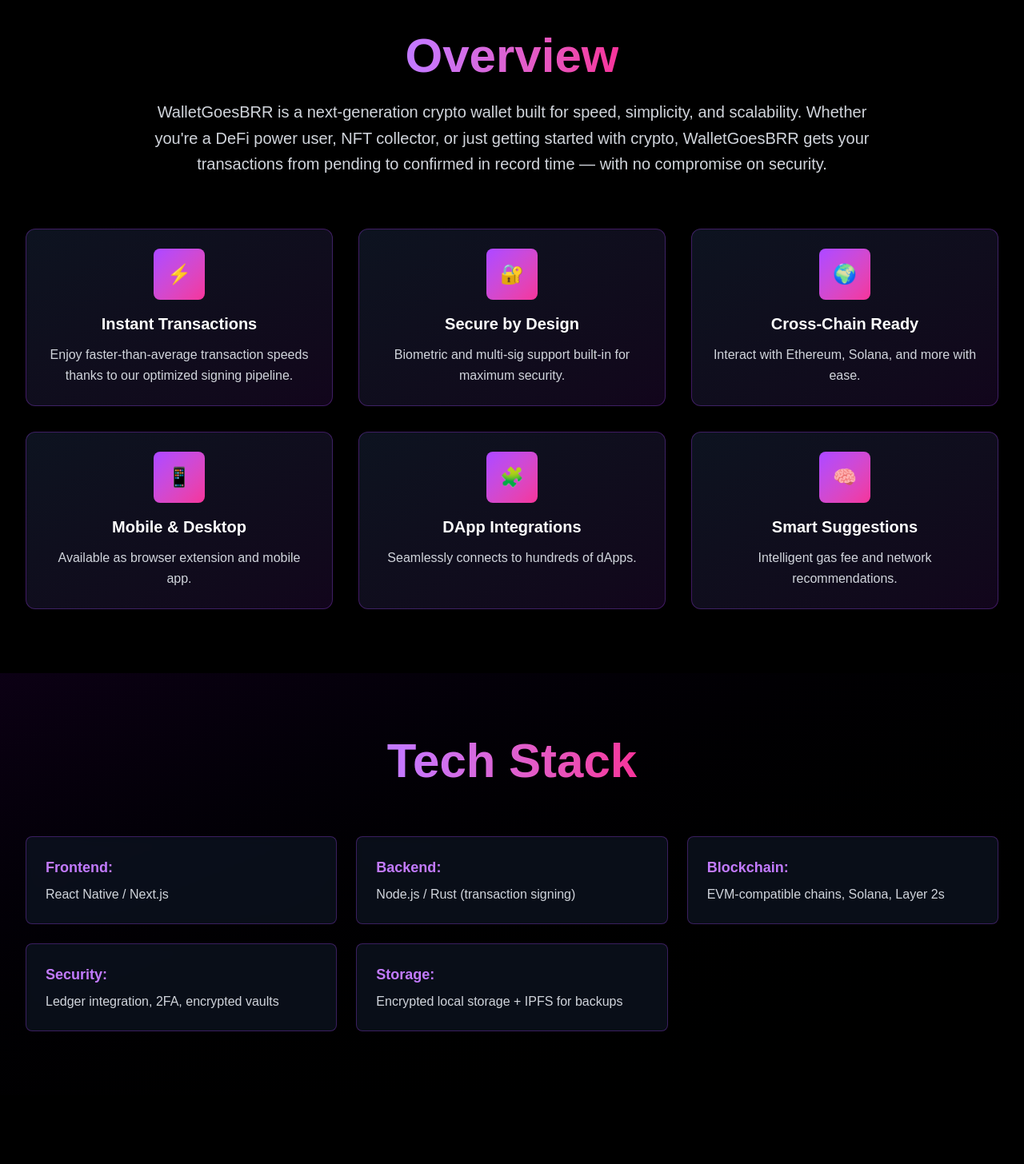
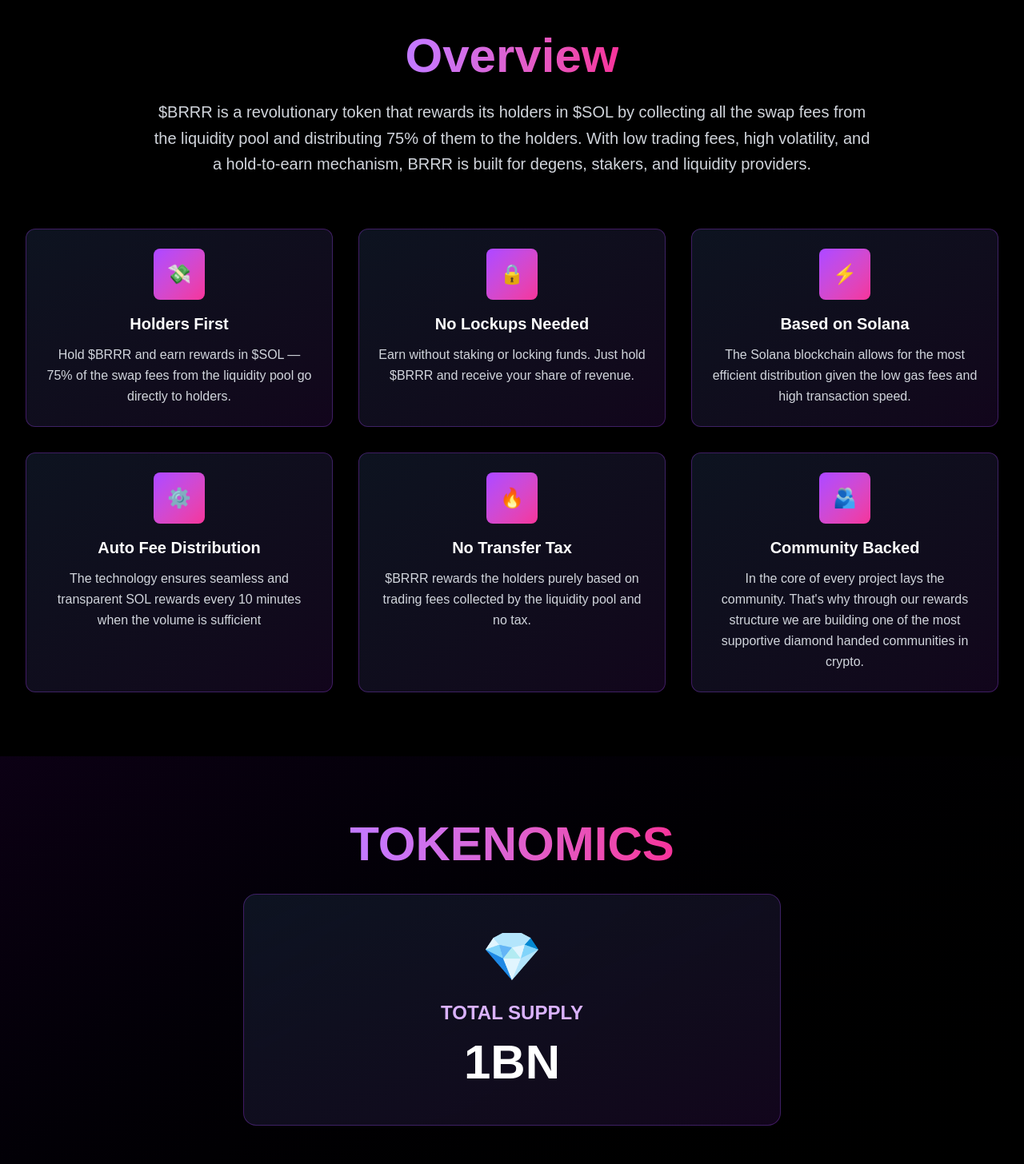
Before and after one commit to cryptoduke01/walletgoes, a React (Vite) app: page / in a window 1280 px wide. Shown: the part 840-2296 px from the top of the page at 80% size. Built offline with nearby package versions, Linux system fonts and the light colour scheme; a web font is replaced by a local one.

Commit message:
Code Changes

```diff
--- a/src/BRRRLandingpage.jsx
+++ b/src/BRRRLandingpage.jsx
@@ -158,7 +158,7 @@
           transition={{ duration: 0.8, delay: 0.4 }}
           className="text-lg md:text-xl text-gray-300 mb-12 max-w-4xl mx-auto leading-relaxed"
         >
-          Fast. Secure. Borderless. WalletGoesBRR is a blazing-fast, user-friendly digital wallet designed for the modern Web3 world.
+          No complex staking. No price limits. Just hold and earn — every trade makes your wallet go BRRRRR.
         </motion.p>
 
         <motion.div
@@ -167,14 +167,6 @@
           transition={{ duration: 0.8, delay: 0.6 }}
           className="flex flex-col sm:flex-row gap-6 justify-center items-center"
         >
-          <motion.button
-            whileHover={{ scale: 1.05, boxShadow: "0 20px 40px rgba(168, 85, 247, 0.4)" }}
-            whileTap={{ scale: 0.95 }}
-            className="px-8 py-4 bg-gradient-to-r from-purple-600 to-pink-600 text-white font-bold rounded-full text-lg shadow-lg"
-          >
-            DEV
-          </motion.button>
-
           <div className="bg-gray-900/80 backdrop-blur-sm border border-purple-500/30 rounded-lg p-4">
             <p className="text-gray-400 text-sm mb-2">CA</p>
             <p className="text-purple-300 font-mono text-sm break-all" style={{ fontFamily: 'JetBrains Mono, monospace' }}>
@@ -222,45 +214,45 @@
             <span className="text-transparent bg-clip-text bg-gradient-to-r from-purple-400 to-pink-500">Overview</span>
           </h2>
           <p className="text-xl text-gray-300 max-w-4xl mx-auto leading-relaxed">
-            WalletGoesBRR is a next-generation crypto wallet built for speed, simplicity, and scalability. Whether you're a DeFi power user, NFT collector, or just getting started with crypto, WalletGoesBRR gets your transactions from pending to confirmed in record time — with no compromise on security.
+            $BRRR is a revolutionary token that rewards its holders in $SOL by collecting all the swap fees from the liquidity pool and distributing 75% of them to the holders. With low trading fees, high volatility, and a hold-to-earn mechanism, BRRR is built for degens, stakers, and liquidity providers.
           </p>
         </motion.div>
 
         <div className="grid grid-cols-1 md:grid-cols-2 lg:grid-cols-3 gap-8">
           <FeatureCard
-            icon="⚡"
-            title="Instant Transactions"
-            description="Enjoy faster-than-average transaction speeds thanks to our optimized signing pipeline."
+            icon="💸"
+            title="Holders First"
+            description="Hold $BRRR and earn rewards in $SOL — 75% of the swap fees from the liquidity pool go directly to holders."
             delay={0.1}
           />
           <FeatureCard
-            icon="🔐"
-            title="Secure by Design"
-            description="Biometric and multi-sig support built-in for maximum security."
+            icon="🔒"
+            title="No Lockups Needed"
+            description="Earn without staking or locking funds. Just hold $BRRR and receive your share of revenue."
             delay={0.2}
           />
           <FeatureCard
-            icon="🌍"
-            title="Cross-Chain Ready"
-            description="Interact with Ethereum, Solana, and more with ease."
+            icon="⚡"
+            title="Based on Solana"
+            description="The Solana blockchain allows for the most efficient distribution given the low gas fees and high transaction speed."
             delay={0.3}
           />
           <FeatureCard
-            icon="📱"
-            title="Mobile & Desktop"
-            description="Available as browser extension and mobile app."
+            icon="⚙️"
+            title="Auto Fee Distribution"
+            description="The technology ensures seamless and transparent SOL rewards every 10 minutes when the volume is sufficient"
             delay={0.4}
           />
           <FeatureCard
-            icon="🧩"
-            title="DApp Integrations"
-            description="Seamlessly connects to hundreds of dApps."
+            icon="🔥"
+            title="No Transfer Tax"
+            description="$BRRR rewards the holders purely based on trading fees collected by the liquidity pool and no tax."
             delay={0.5}
           />
           <FeatureCard
-            icon="🧠"
-            title="Smart Suggestions"
-            description="Intelligent gas fee and network recommendations."
+            icon="🫂"
+            title="Community Backed"
+            description="In the core of every project lays the community. That's why through our rewards structure we are building one of the most supportive diamond handed communities in crypto."
             delay={0.6}
           />
         </div>
@@ -269,53 +261,9 @@
   );
 };
 
-const TechStack = () => {
-  const techItems = [
-    { category: "Frontend", tech: "React Native / Next.js" },
-    { category: "Backend", tech: "Node.js / Rust (transaction signing)" },
-    { category: "Blockchain", tech: "EVM-compatible chains, Solana, Layer 2s" },
-    { category: "Security", tech: "Ledger integration, 2FA, encrypted vaults" },
-    { category: "Storage", tech: "Encrypted local storage + IPFS for backups" }
-  ];
-
-  return (
-    <section id="tech-stack" className="py-20 bg-gradient-to-br from-purple-950/20 to-black" style={{ fontFamily: 'Inter, system-ui, sans-serif' }}>
-      <div className="max-w-7xl mx-auto px-4 sm:px-6 lg:px-8">
-        <motion.div
-          initial={{ opacity: 0, y: 50 }}
-          whileInView={{ opacity: 1, y: 0 }}
-          transition={{ duration: 0.8 }}
-          viewport={{ once: true }}
-          className="text-center mb-16"
-        >
-          <h2 className="text-4xl md:text-6xl font-black text-white mb-6">
-            <span className="text-transparent bg-clip-text bg-gradient-to-r from-purple-400 to-pink-500">Tech Stack</span>
-          </h2>
-        </motion.div>
-
-        <div className="grid grid-cols-1 md:grid-cols-2 lg:grid-cols-3 gap-6">
-          {techItems.map((item, index) => (
-            <motion.div
-              key={index}
-              initial={{ opacity: 0, x: -30 }}
-              whileInView={{ opacity: 1, x: 0 }}
-              transition={{ duration: 0.6, delay: index * 0.1 }}
-              viewport={{ once: true }}
-              className="bg-gray-900/60 backdrop-blur-sm border border-purple-500/30 rounded-lg p-6 hover:border-purple-400/50 transition-all duration-300"
-            >
-              <h3 className="text-purple-400 font-bold text-lg mb-2">{item.category}:</h3>
-              <p className="text-gray-300" style={{ fontFamily: 'JetBrains Mono, monospace' }}>{item.tech}</p>
-            </motion.div>
-          ))}
-        </div>
-      </div>
-    </section>
-  );
-};
-
 const Tokenomics = () => {
   return (
-    <section id="tokenomics" className="py-20 bg-black" style={{ fontFamily: 'Inter, system-ui, sans-serif' }}>
+    <section id="tokenomics" className="py-20 bg-gradient-to-br from-purple-950/20 to-black" style={{ fontFamily: 'Inter, system-ui, sans-serif' }}>
       <div className="max-w-7xl mx-auto px-4 sm:px-6 lg:px-8 text-center">
         <motion.div
           initial={{ opacity: 0, y: 50 }}
@@ -379,7 +327,7 @@
   ];
 
   return (
-    <section id="how-to-buy" className="py-20 bg-gradient-to-br from-purple-950/20 to-black" style={{ fontFamily: 'Inter, system-ui, sans-serif' }}>
+    <section id="how-to-buy" className="py-20 bg-black" style={{ fontFamily: 'Inter, system-ui, sans-serif' }}>
       <div className="max-w-7xl mx-auto px-4 sm:px-6 lg:px-8">
         <motion.div
           initial={{ opacity: 0, y: 50 }}
@@ -566,7 +514,6 @@
           <NavBar />
           <Hero />
           <Overview />
-          <TechStack />
           <Tokenomics />
           <HowToBuy />
           <Footer />
```
